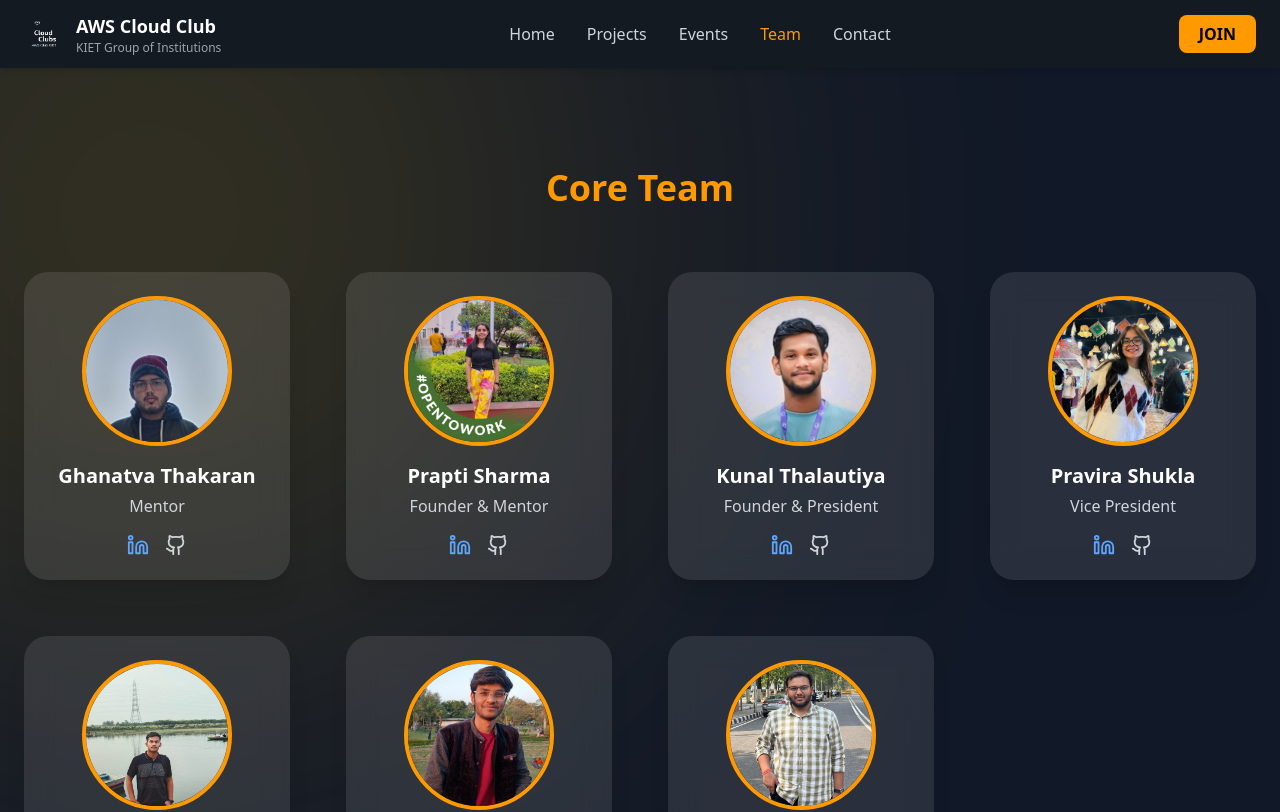
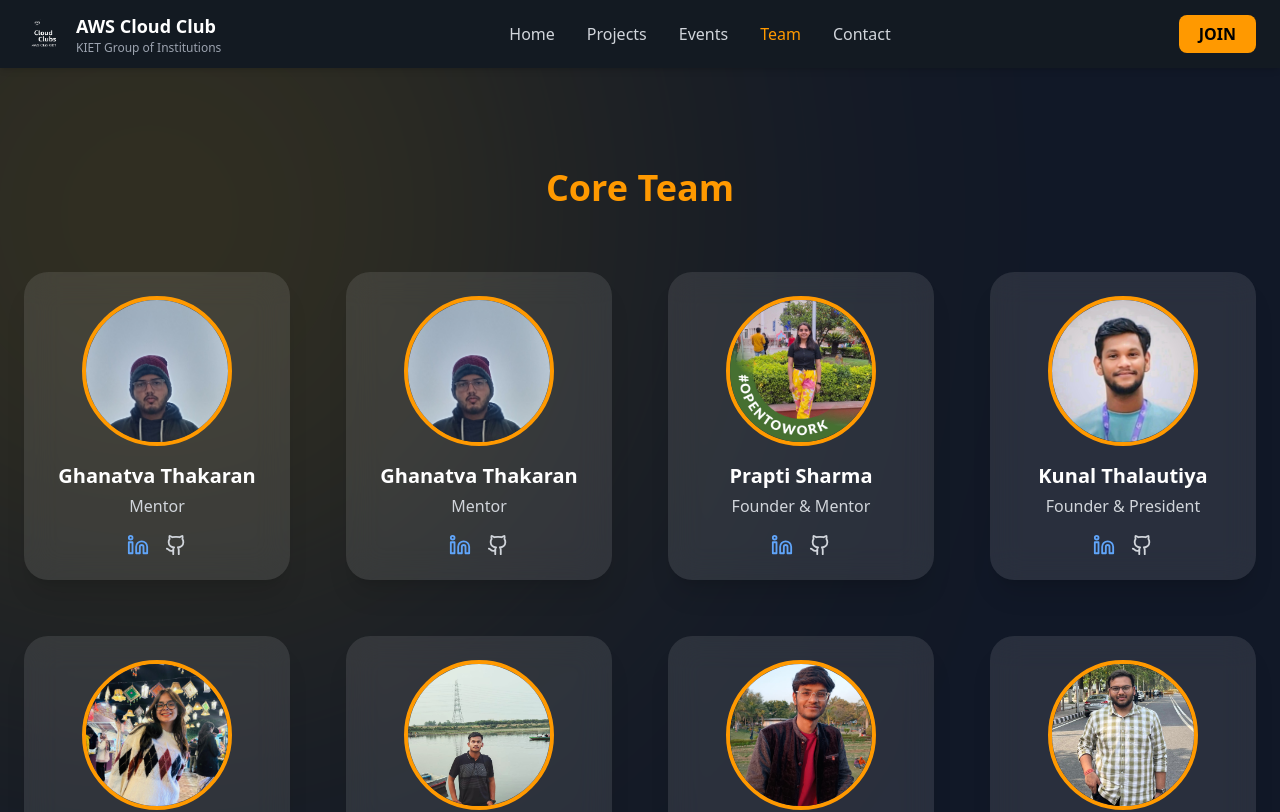
Before and after one commit to rachit224agarwal/aws-club-website, a React (Vite) app in the folder awsclub/: page /members in a window 1280 px wide. Shown: the top 812 px of the page. Built offline with nearby package versions, Linux system fonts and the light colour scheme.

Commit message:
adding new member

```diff
--- a/awsclub/src/pages/Members.jsx
+++ b/awsclub/src/pages/Members.jsx
@@ -22,6 +22,7 @@ import sugandh from "../assets/people/sugandh.jpg";
 
 // Core Team Data
 const coreTeam = [
+  { name: "Ghanatva Thakaran", role: "Mentor", image: ghanatva, linkedin: "https://www.linkedin.com/in/ghanatava/", github: "https://github.com/ghanatava" },
   { name: "Ghanatva Thakaran", role: "Mentor", image: ghanatva, linkedin: "https://www.linkedin.com/in/ghanatava/", github: "https://github.com/ghanatava" },
   { name: "Prapti Sharma", role: "Founder & Mentor", image: prapti, linkedin: "https://www.linkedin.com/in/prapti-sharma-796080257/", github: "https://github.com/praptisharma28" },
   { name: "Kunal Thalautiya", role: "Founder & President", image: kunal, linkedin: "https://www.linkedin.com/in/kunal-thalautiya-238a17242/", github: "https://github.com/Kunalkthalautiya" },
```
